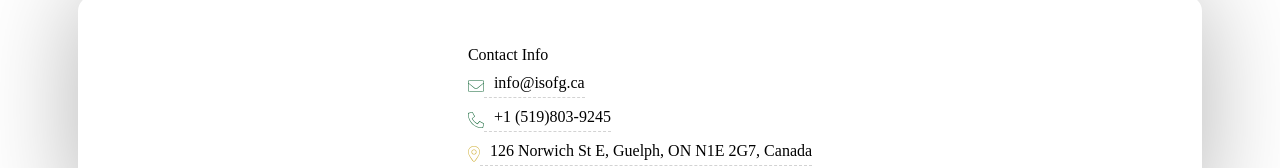
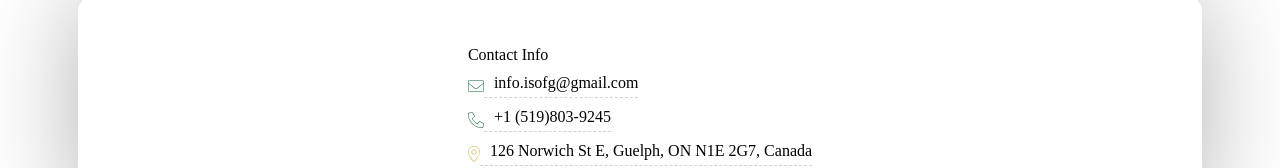
Before and after one commit to Abdull118/ISOG-Website, a React (Create React App) app: page / in a window 1280 px wide. Shown: the part 2205-2373 px from the top of the page. Built offline with nearby package versions, Linux system fonts and the light colour scheme; no server answers.

Commit message:
updated email

```diff
--- a/src/pages/Home.jsx
+++ b/src/pages/Home.jsx
@@ -310,7 +310,7 @@ const getAnnouncements = async() =>{
           </div>
           <div className='contactHome'>
                 <img src={mail} alt='' />
-                <a href='mailto:info@isofg.ca'>info@isofg.ca</a>
+                <a href='mailto:info.isofg@gmail.com'>info.isofg@gmail.com</a>
             </div>
 
             <div className='contactHome'>
```
